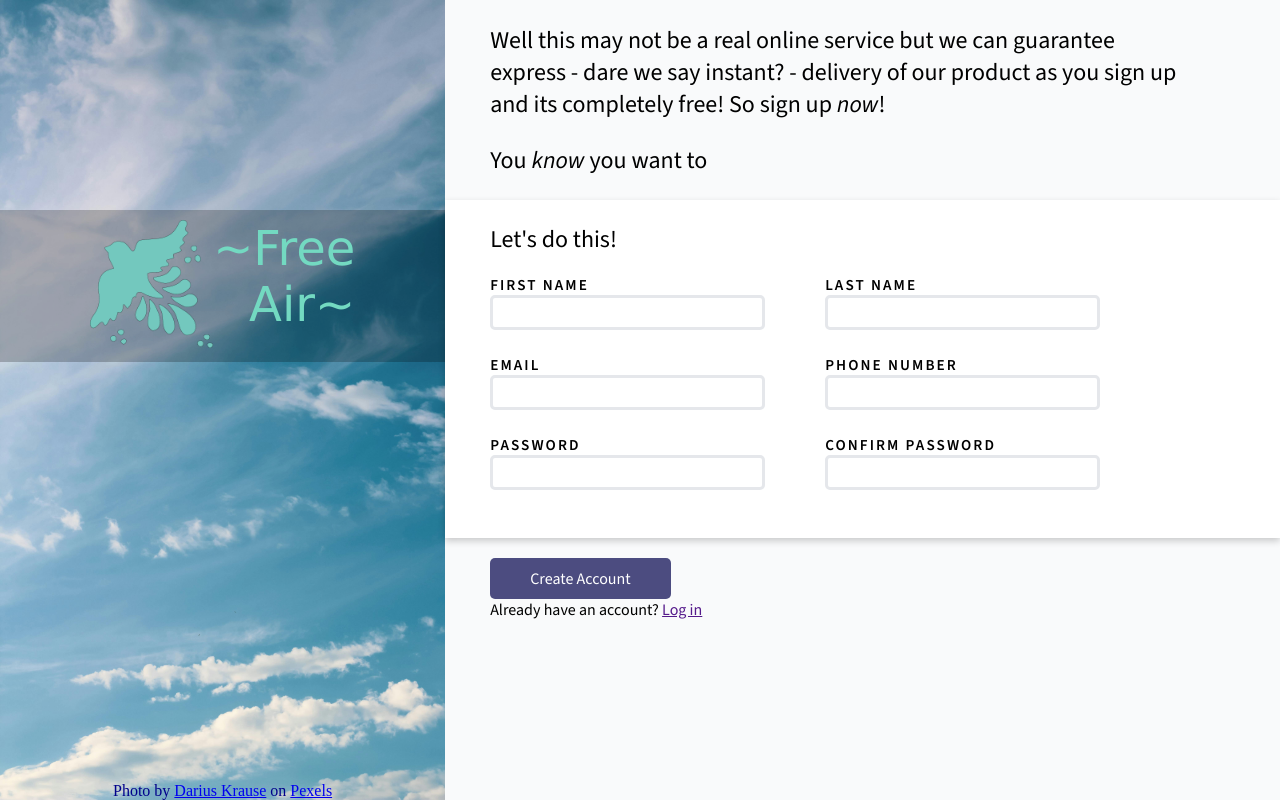
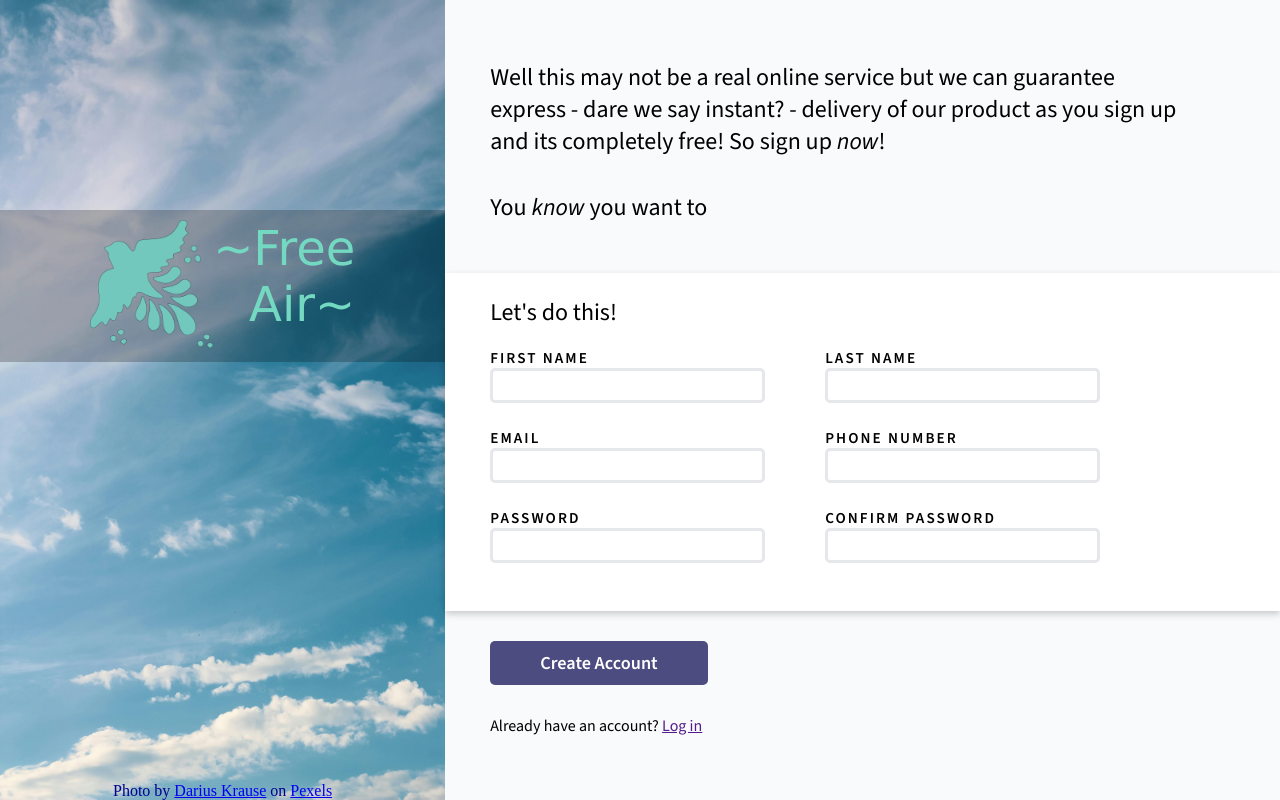
Before and after one commit to MinoshkaBocarro/sign-up-form, a plain HTML site: page index.html in a window 1280 px wide. Drawn offline with nearby package versions, Linux system fonts and the light colour scheme; a web font is replaced by a local one.

Commit message:
Adjust .main-info content spacing

```diff
--- a/style.css
+++ b/style.css
@@ -96,6 +96,15 @@ margin-left: 45px;
     font-size: 1.5rem;
     width: 700px;
     font-weight: 500;
+    padding-bottom: 40px;
+    flex-grow: 4;
+    display: flex;
+    flex-direction: column;
+    justify-content: end;
+}
+
+.log-in-link {
+    flex-grow: 7;
 }
 
 .intro,
@@ -104,6 +113,10 @@ margin-left: 45px;
   button,
   .log-in-link {
     font-family: "Source Sans 3", Verdana, Geneva, Tahoma, sans-serif;
+}
+
+p {
+    margin-bottom: 10px;
 }
 
 
@@ -131,7 +144,6 @@ li > div {
     margin-right: 60px;
 }
 
-button,
   input,
   label {
     font-size: 100%;
@@ -155,12 +167,16 @@ label {
 button {
     background-color: rgb(76, 76, 128);
     color: white;
-    padding: 10px 40px;
+    padding: 10px 50px;
     border-radius: 5px;
     border-style: none;
     border-color: transparent;
     border-image: none;
-    margin-top: 20px;
+    margin-top: 30px;
+    margin-bottom: 30px;
+    appearance: none;
+    font-size: 1.14rem;
+    font-weight: 600;
 }
 
 /* style :visited */
```
